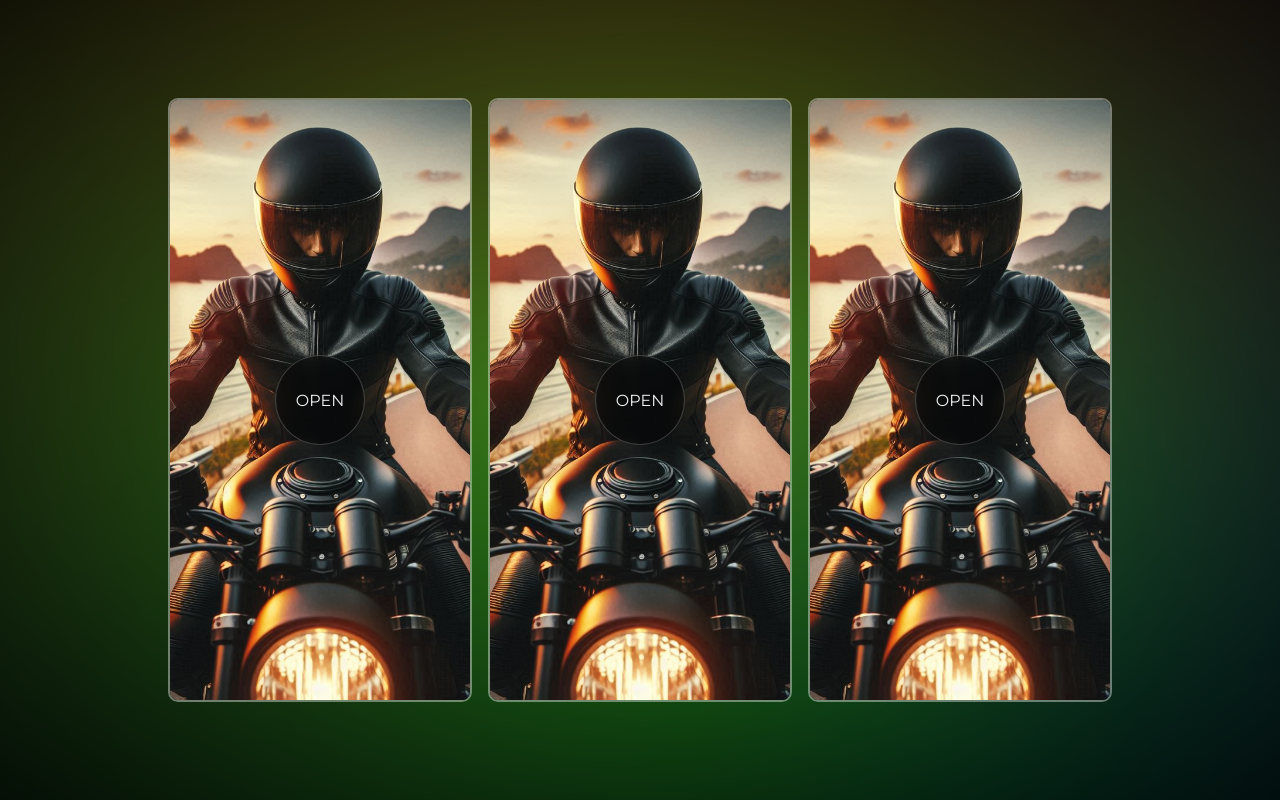
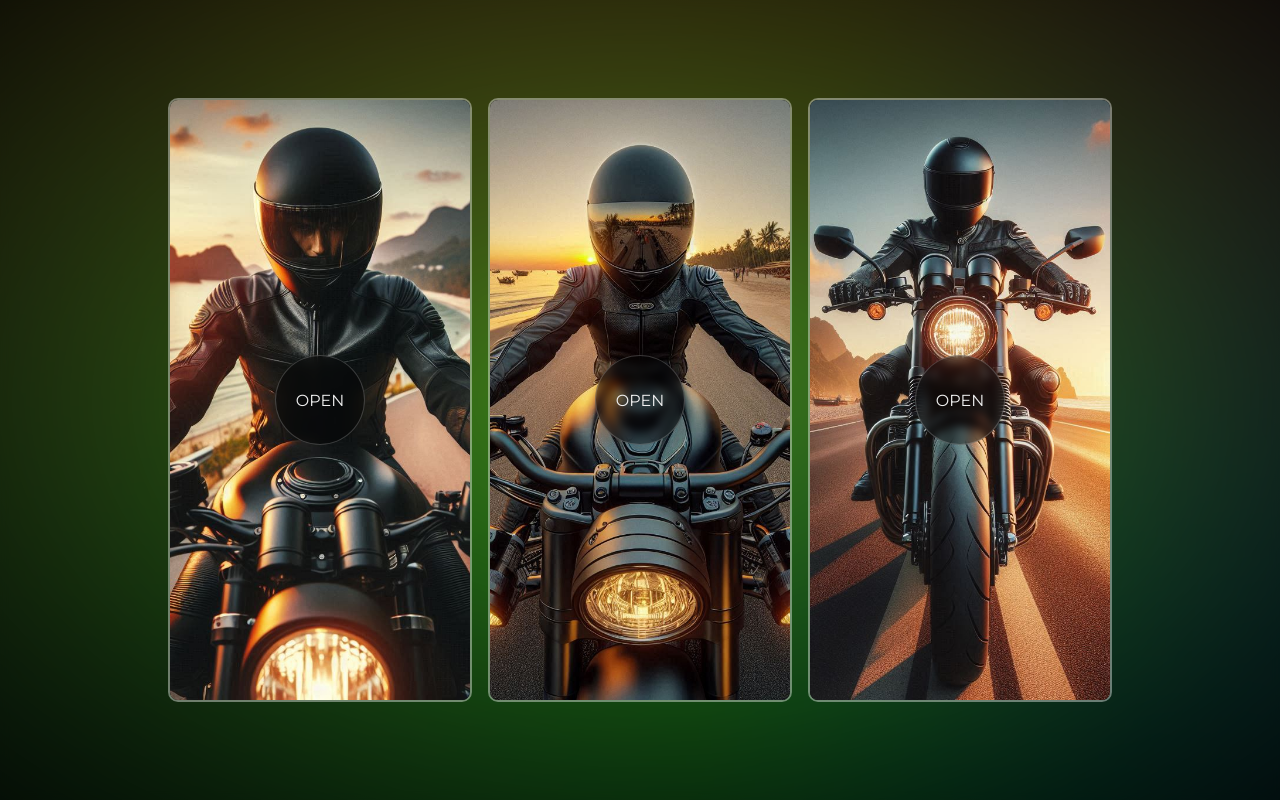
Before and after one commit to neotylor/neotylor.github.io, a plain HTML site: page cards/card-animations-without-js/index.html in a window 1280 px wide. Drawn offline with Linux system fonts and the light colour scheme.

Commit message:
add more images

```diff
--- a/cards/card-animations-without-js/style.css
+++ b/cards/card-animations-without-js/style.css
@@ -155,10 +155,10 @@ html {
     background-image: url(assets/images/motociclista-1.jpg?raw=true);
   }
   #card-2 .card-image {
-    background-image: url(assets/images/motociclista-1.jpg?raw=true);
+    background-image: url(assets/images/motociclista-2.jpg?raw=true);
   }
   #card-3 .card-image {
-    background-image: url(assets/images/motociclista-1.jpg?raw=true);
+    background-image: url(assets/images/motociclista-3.jpg?raw=true);
   }
   .card:hover .card-image {
     opacity: 1;
```
